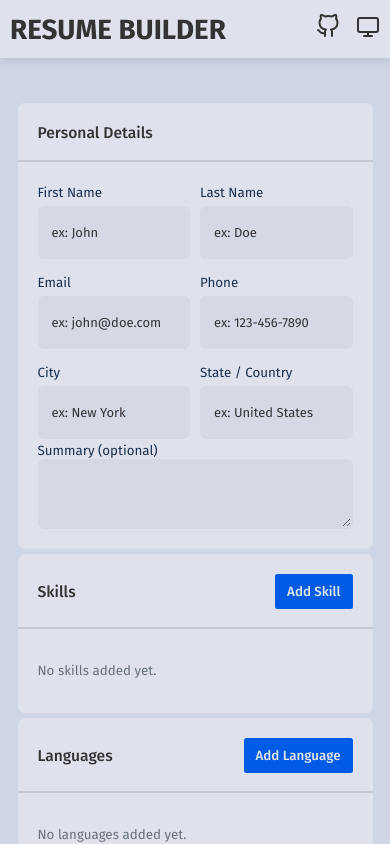
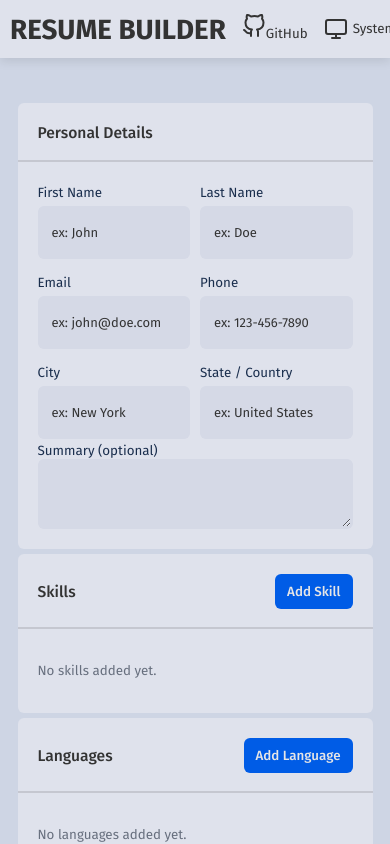
Before and after one commit to antonio-gimenez/resume-builder, a React (Create React App) app: page / in a window 390 px wide. Built offline with nearby package versions, Linux system fonts and the light colour scheme.

Commit message:
working on mobile css

```diff
--- a/src/components/Header.jsx
+++ b/src/components/Header.jsx
@@ -15,7 +15,7 @@ function Header() {
             href="https://github.com/antonio-gimenez/resume-generator"
           >
             <Github />
-            {/* GitHub */}
+            GitHub
           </a>
         </nav>
         <ThemeSwitcher />
--- a/src/components/Modal.jsx
+++ b/src/components/Modal.jsx
@@ -5,8 +5,6 @@ const modalRoot = document.getElementById("modal-root");
 
 function Modal({ children, open = false, close = () => {} }) {
   useEffect(() => {
-    if (!open) return null;
-
     const handleEscape = (event) => {
       if (event.key === "Escape") {
         close();
@@ -18,6 +16,7 @@ function Modal({ children, open = false, close = () => {} }) {
     };
   }, []);
 
+  if (!open) return;
   const modalWrapper = (
     <div className="modal-wrapper">
       <div className="modal">{children}</div>
--- a/src/components/ThemeSwitcher.jsx
+++ b/src/components/ThemeSwitcher.jsx
@@ -27,13 +27,26 @@ function ThemeSwitcher() {
   const Icon = getIcon();
 
   const themes = [
-    { id: 0, label: "Light", value: "light" },
-    { id: 1, label: "Dark", value: "dark" },
-    // { id: 2, label: "Dim", value: "dim" },
-    { id: 3, label: "System", value: "system" },
+    { id: 0, label: "Light", value: "light", active: theme === "light" && !system },
+    { id: 1, label: "Dark", value: "dark", active: theme === "dark" && !system },
+    { id: 3, label: "System", value: "system", active: system },
   ];
 
-  return <Dropdown label={<Icon />} items={themes} onClick={toggleTheme} />;
+  const currentTheme = themes.find((t) => t.active);
+
+  return (
+    <Dropdown
+      label={
+        <>
+          <Icon />
+          <span className="mr-2">{currentTheme.label}</span>
+        </>
+      }
+      colorSelected
+      items={themes}
+      onClick={toggleTheme}
+    />
+  );
 }
 
 export default ThemeSwitcher;
--- a/src/components/resume/Skills.jsx
+++ b/src/components/resume/Skills.jsx
@@ -62,13 +62,14 @@ function Skills() {
                 <Button color={"red"} onClick={() => handleModal(skill.id)}>
                   Delete
                 </Button>
-                <Modal open={isModalOpen[skill.id]} close={() => handleModal(skill.id)}>
+                <Modal open={isModalOpen[skill.id]} close={() => setModalOpen({ [skill.id]: false })}>
                   <ModalHeader>Delete Entry</ModalHeader>
                   <ModalContent>
                     <p>Are you sure you want to delete this entry?</p>
                   </ModalContent>
                   <ModalActions>
                     <button
+                      className="button"
                       onClick={() => {
                         removeSkill(skill.id);
                         handleModal(skill.id);
--- a/src/components/ui/Dropdown.jsx
+++ b/src/components/ui/Dropdown.jsx
@@ -1,6 +1,6 @@
 import React, { useEffect, useState } from "react";
-
-function Dropdown({ label, items, onClick = () => {}, ...props }) {
+import { ReactComponent as DropdownIcon } from "../../assets/icons/chevron-down.svg";
+function Dropdown({ label, items, onClick = () => {}, colorSelected, ...props }) {
   const [open, setOpen] = useState(false);
 
   const handleOpen = () => {
@@ -15,24 +15,24 @@ function Dropdown({ label, items, onClick = () => {}, ...props }) {
   // detect if is on mobile
   const isMobile = window.innerWidth <= 768 ? true : false;
 
-  useEffect(() => {
-    // get the dropdown offset from top
-    if (!isMobile) return;
-    const dropdown = document.querySelector(".dropdown");
-    const menu = document.querySelector("#menu");
-    // get the offset from top
-    const offset = dropdown.offsetTop;
-    console.log(offset);
+  // useEffect(() => {
+  //   // get the dropdown offset from top
+  //   if (!isMobile) return;
+  //   const dropdown = document.querySelector(".dropdown");
+  //   const menu = document.querySelector("#menu");
+  //   // get the offset from top
+  //   const offset = dropdown.offsetTop;
+  //   console.log(offset);
 
-    // set the menu top position to the offset + 25px
-    menu.style.top = `${offset}px`;
+  //   // set the menu top position to the offset + 25px
+  //   menu.style.top = `${offset}px`;
 
-    // get the dropdown width
-    const width = dropdown.offsetWidth;
+  //   // get the dropdown width
+  //   const width = dropdown.offsetWidth;
 
-    // set the menu left position the center of the dropdown
-    menu.style.right = `${width}px`;
-  }, [open]);
+  //   // set the menu left position the center of the dropdown
+  //   menu.style.right = `${width}px`;
+  // }, [open]);
 
   // if click outside the dropdown, close it
   useEffect(() => {
@@ -57,16 +57,21 @@ function Dropdown({ label, items, onClick = () => {}, ...props }) {
 
   return (
     <div className="dropdown">
-      <button {...props} onClick={handleOpen}>
+      <button {...props} className="dropdown-label" onClick={handleOpen}>
         {label}
-        <ul id={"menu"} className={`menu ${open ? "open" : ""}`}>
-          {items.map((child) => (
-            <li key={child.id} className="menu-item" onClick={() => handleClick(child.value)}>
-              {child.label}
-            </li>
-          ))}
-        </ul>
+        <DropdownIcon />
       </button>
+      <ul id={"menu"} className={`menu ${open ? "open" : ""}`}>
+        {items.map((child) => (
+          <li
+            key={child.id}
+            className={`menu-item ${colorSelected && child.active ? "is-selected" : ""}`}
+            onClick={() => handleClick(child.value)}
+          >
+            {child.label}
+          </li>
+        ))}
+      </ul>
     </div>
   );
 }
--- a/src/styles/App.css
+++ b/src/styles/App.css
@@ -103,13 +103,13 @@ ul {
   flex-direction: column;
   width: 100%;
   background: var(--bg-input);
-  border-radius: 8px;
+  border-radius: var(--border-radius);
   height: 10px;
 }
 
 .progress .bar {
   background: var(--clr-accent);
-  border-radius: 8px;
+  border-radius: var(--border-radius);
   height: var(--progress-height);
 }
 
--- a/src/styles/_variables.css
+++ b/src/styles/_variables.css
@@ -64,6 +64,7 @@
   --bg-disabled: hsl(240, 10%, 95%);
   --clr-disabled: hsl(240, 10%, 80%);
   --header-height: 4.5rem;
+  --border-radius: 6px;
 }
 
 /* If no theme is set, use light theme */
@@ -104,7 +105,7 @@
   --clr-text-inverted: hsl(0deg, 0%, 20%);
   --clr-text-placeholder: hsl(225deg, 17%, 90%);
   --clr-border: hsla(0deg, 0%, 90%, 0.12);
-  --clr-accent: hsl(216deg, 100%, 65%);
+  --clr-accent: hsl(216deg, 100%, 35%);
   --clr-accent-hover: hsl(216deg, 100%, 35%);
 }
 
--- a/src/styles/buttons.css
+++ b/src/styles/buttons.css
@@ -23,17 +23,17 @@ button {
   white-space: nowrap;
   text-align: center;
   padding: 0.8rem 1rem;
-  border-radius: 0.25rem;
   background: var(--bg-button);
   cursor: pointer;
   border: 2px solid transparent;
   color: var(--button-color-text);
   user-select: none;
+  /* From https://css.glass */
+  background: rgba(31, 41, 55, 0.2);
+  border-radius: var(--border-radius);
+  /* box-shadow: 0 4px 30px rgba(0, 0, 0, 0.1); */
 }
 
-.button:hover {
-  background: hsla(0, 0%, 100%, 0.8);
-}
 /* if button has a class */
 .button:not([class=""]) {
   color: var(--clr-button-text);
@@ -59,3 +59,9 @@ button {
 .button.red:hover {
   background: hsl(var(--red), 35%);
 }
+
+.outline:hover {
+  background: transparent;
+  color: var(--clr-accent);
+  border: 2px solid var(--clr-accent);
+}
--- a/src/styles/card.css
+++ b/src/styles/card.css
@@ -10,13 +10,9 @@
 .card {
   overflow: hidden;
   background-color: var(--bg-card);
-  border-radius: 0.75rem;
+  border-radius: var(--border-radius);
   height: fit-content;
   width: clamp(200px, 100%, 480px);
-}
-
-.card.rounded {
-  border-radius: 0.5rem;
 }
 
 .card-header {
--- a/src/styles/collapse.css
+++ b/src/styles/collapse.css
@@ -15,7 +15,8 @@
   padding: 0.5rem;
   margin: 0.25rem;
   width: 100%;
-  border-radius: 1.6rem;
+  /* border-radius: 1.6rem; */
+  border-radius: var(--border-radius);
   user-select: none;
 }
 
--- a/src/styles/dropdown.css
+++ b/src/styles/dropdown.css
@@ -8,7 +8,8 @@
   display: none;
   position: absolute;
   z-index: 2;
-  transform-origin: right;
+  right: 0;
+  transform-origin: top;
   transition: display 1s ease-in-out;
 }
 
@@ -16,12 +17,18 @@
   display: block;
 }
 
+.dropdown-label {
+  display: flex;
+  gap: 0.5rem;
+  align-items: center;
+}
+
 .menu {
   overflow: hidden;
   position: relative;
   display: flex;
   flex-direction: column;
-  border-radius: 0.3rem;
+  border-radius: var(--border-radius);
   flex-wrap: wrap;
   box-shadow: 0 0 0.4rem hsl(var(--shadow));
   background-color: white;
@@ -35,13 +42,16 @@
   padding: 1.5rem 2rem;
   z-index: 2;
   color: var(--clr-text-dark);
-
   transition: all 0.3s ease-in-out;
 }
 
 .menu-item:hover {
   background-color: var(--clr-accent);
   color: var(--clr-text-light);
-
   cursor: pointer;
 }
+
+.menu-item.is-selected {
+  background-color: var(--clr-accent);
+  color: var(--clr-text-light);
+}
--- a/src/styles/modal.css
+++ b/src/styles/modal.css
@@ -1,3 +1,11 @@
+:root {
+  --bg-modal: hsl(0, 0%, 100%);
+  --bg-button: hsl(216deg, 100%, 45%);
+  --clr-text-light: hsl(0deg, 0%, 90%);
+  --clr-accent: hsl(216deg, 100%, 45%);
+  --clr-accent-hover: hsl(216deg, 100%, 35%);
+}
+
 .modal-wrapper {
   position: fixed;
   top: 0;
@@ -25,7 +33,7 @@
   max-height: 90vh;
   overflow-y: auto;
   max-width: 540px;
-  background: white;
+  background: var(--bg-modal);
   border-radius: 6px;
 
   z-index: 2;
```
